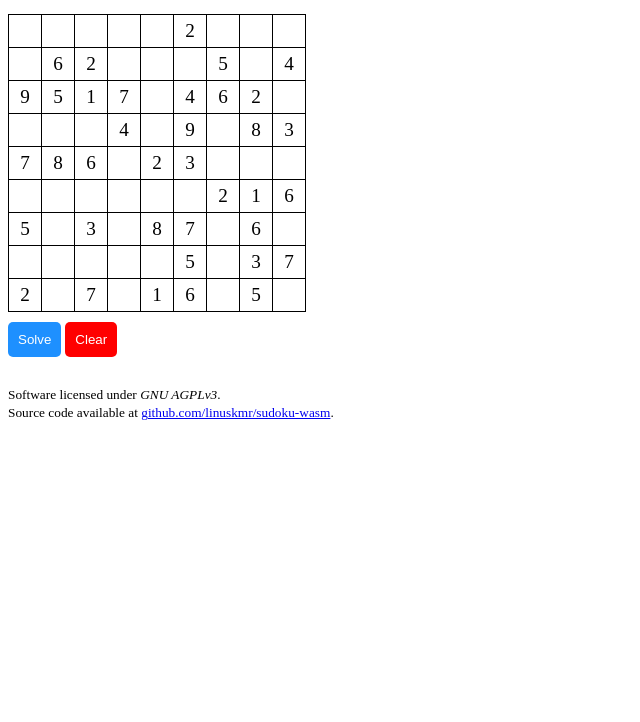
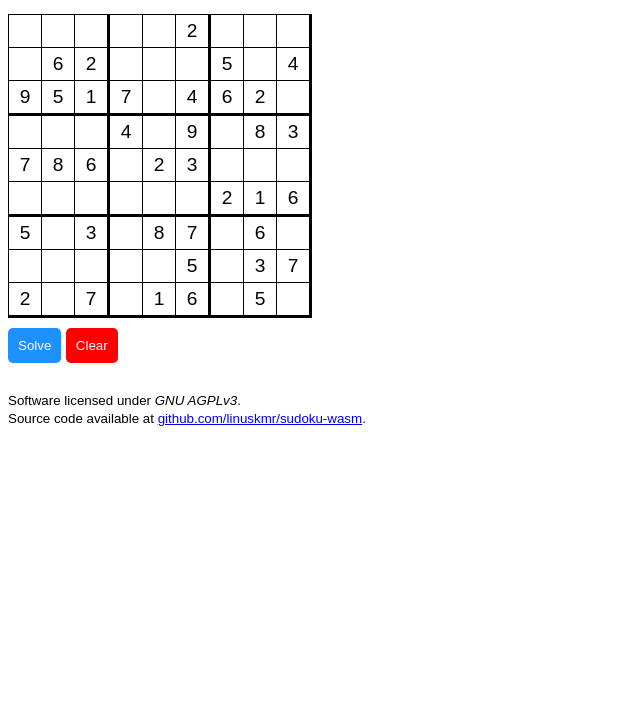
Before and after one commit to linuskmr/sudoku-wasm, a website with bundled scripts: page index.html in a window 1280 px wide. Shown: the part 78-800 px from the top of the page, without its empty margins (0-640 px from the left). Built offline with nearby package versions, Linux system fonts and the light colour scheme.

Commit message:
Add thicker border on boxes and change font-family

```diff
--- a/index.html
+++ b/index.html
@@ -10,6 +10,15 @@
 	<script type="module" src="index.js"></script>
 
 	<style>
+		body {
+			font-family: sans-serif;
+		}
+		td:nth-child(3n) {
+			border-right: solid;
+		}
+		tr:nth-child(3n) {
+			border-bottom: solid;
+		}
 		table, td {
 			border: 1px solid black;
 			border-collapse: collapse;
```
